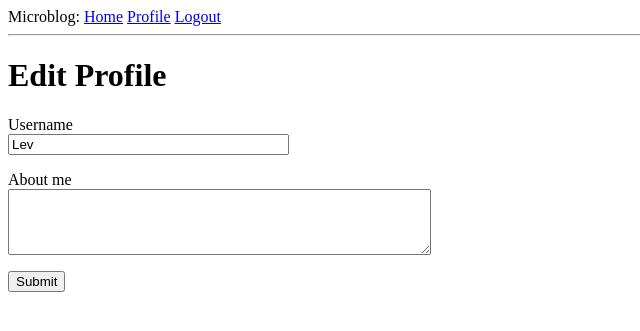
After one commit to lev-misyuk/smth-twitter-like, a Flask app: page /edit_profile in a window 1280 px wide. The commit adds this page. Shown: the top 331 px of the page, without its empty margins (0-640 px from the left). Run offline with Flask 2, Linux system fonts and the light colour scheme; a user stored in the database is signed in; data comes from the database, SQL or seed files in the repository; both versions use the stored data as it was after the commit.

Commit message:
feat: :sparkles: add user page, avatars and edit form

```diff
--- a/app/forms.py
+++ b/app/forms.py
@@ -1,13 +1,15 @@
 from flask_wtf import FlaskForm
-from wtforms import StringField, PasswordField, BooleanField, SubmitField
-from wtforms.validators import DataRequired, ValidationError, Email, EqualTo
+from wtforms import StringField, PasswordField, BooleanField, SubmitField, TextAreaField
+from wtforms.validators import DataRequired, ValidationError, Email, EqualTo, Length
 from app.models import User
+
 
 class LoginForm(FlaskForm):
     username = StringField('Username', validators=[DataRequired()])
     password = PasswordField('Password', validators=[DataRequired()])
     remember_me = BooleanField('Remember Me')
     submit = SubmitField('Sign In')
+
 
 class RegistrationForm(FlaskForm):
     username = StringField('Username', validators=[DataRequired()])
@@ -25,3 +27,9 @@ class RegistrationForm(FlaskForm):
         user = User.query.filter_by(email=email.data).first()
         if user is not None:
             raise ValidationError('Please use a different email address.')
+
+
+class EditProfileForm(FlaskForm):
+    username = StringField('Username', validators=[DataRequired()])
+    about_me = TextAreaField('About me', validators=[Length(min=0, max=140)])
+    submit = SubmitField('Submit')
--- a/app/routes.py
+++ b/app/routes.py
@@ -1,15 +1,23 @@
 from app import app, db
-from app.forms import LoginForm, RegistrationForm
+from app.forms import LoginForm, RegistrationForm, EditProfileForm
 from app.models import User
 from flask import render_template, flash, redirect, url_for, request
 from flask_login import current_user, login_user, logout_user, login_required
 from werkzeug.urls import url_parse
+from datetime import datetime
+
+
+@app.before_request
+def before_request():
+    if current_user.is_authenticated:
+        current_user.last_seen = datetime.utcnow()
+        db.session.commit()
+
 
 @app.route('/')
 @app.route('/index')
 @login_required
 def index():
-    user = {'username': 'Lev'}
     posts = [
         {
             'author': {'username': 'Lev'},
@@ -21,6 +29,7 @@ def index():
         }
     ]
     return render_template('index.html', title='Home', posts=posts)
+
 
 @app.route('/login', methods=['GET', 'POST'])
 def login():
@@ -39,10 +48,12 @@ def login():
         return redirect(next_page)
     return render_template('login.html', title='Sign In', form=form)
 
+
 @app.route('/logout')
 def logout():
     logout_user()
     return redirect(url_for('index'))
+
 
 @app.route('/register', methods=['GET', 'POST'])
 def register():
@@ -57,3 +68,30 @@ def register():
         flash('Congratulations, you are now a registered user!')
         return redirect(url_for('login'))
     return render_template('register.html', title='Register', form=form)
+
+
+@app.route('/user/<username>')
+@login_required
+def user(username):
+    user = User.query.filter_by(username=username).first_or_404()
+    posts = [
+        {'author': user, 'body': 'Test post 1'},
+        {'author': user, 'body': 'Test post 2'}
+    ]
+    return render_template('user.html', user=user, posts=posts)
+
+
+@app.route('/edit_profile', methods=['GET', 'POST'])
+@login_required
+def edit_profile():
+    form = EditProfileForm()
+    if form.validate_on_submit():
+        current_user.username = form.username.data
+        current_user.about_me = form.about_me.data
+        db.session.commit()
+        flash('Your changes have been saved!')
+        return redirect(url_for('edit_profile'))
+    elif request.method == 'GET':
+        form.username.data = current_user.username
+        form.about_me.data = current_user.about_me
+    return render_template('edit_profile.html', title='Edit Profile', form=form)
--- /dev/null
+++ b/app/templates/_post.html
@@ -0,0 +1,6 @@
+<table>
+    <tr valign="top">
+        <td><img src="{{ post.author.avatar(36) }}"></td>
+        <td>{{ post.author.username }} says:<br>{{ post.body }}</td>
+    </tr>
+</table>
--- a/app/templates/base.html
+++ b/app/templates/base.html
@@ -13,6 +13,7 @@
             {% if current_user.is_anonymous %}
                 <a href="{{ url_for('login') }}">Login</a>
             {% else %}
+                <a href="{{ url_for('user', username=current_user.username) }}">Profile</a>
                 <a href="{{ url_for('logout') }}">Logout</a>
             {% endif %}
         </div>
--- /dev/null
+++ b/app/templates/edit_profile.html
@@ -0,0 +1,23 @@
+{% extends 'base.html' %}
+
+{% block content %}
+    <h1>Edit Profile</h1>
+    <form action="" method="post">
+        {{ form.hidden_tag() }}
+        <p>
+            {{ form.username.label }}<br>
+            {{ form.username(size=32) }}<br>
+            {% for error in form.username.errors %}
+                <span style="color: red;">{{ error }}</span>
+            {% endfor %}
+        </p>
+        <p>
+            {{ form.about_me.label }}<br>
+            {{ form.about_me(cols=50, rows=4) }}<br>
+            {% for error in form.about_me.errors %}
+                <span style="color: red;">{{ error }}</span>
+            {% endfor %}
+        </p>
+        <p>{{ form.submit() }}</p>
+    </form>
+{% endblock %}
```
Also changed, not shown: app/models.py (+10 -0 lines), app/templates/user.html (added, +21 -0 lines), migrations/versions/8dbdd2701138_new_fields_in_user_model.py (added, +30 -0 lines), app.db, 2 other files.
